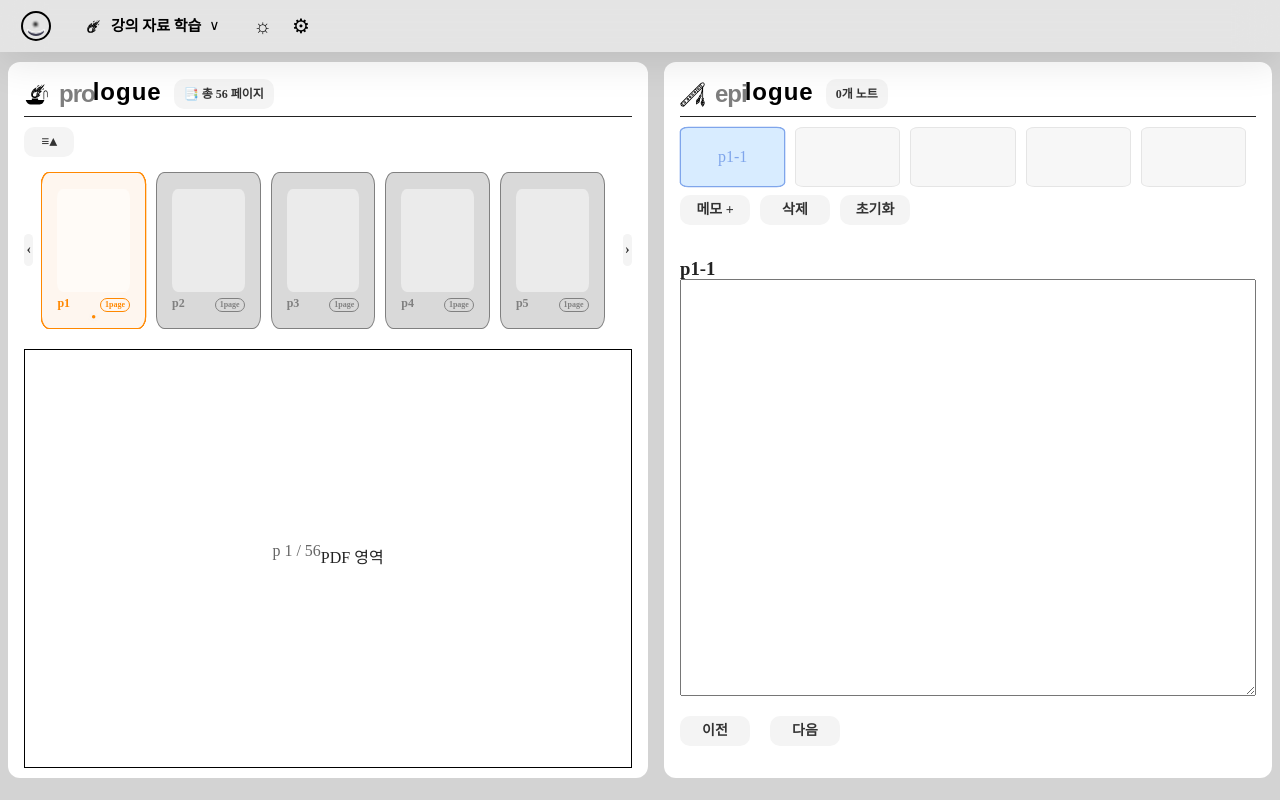
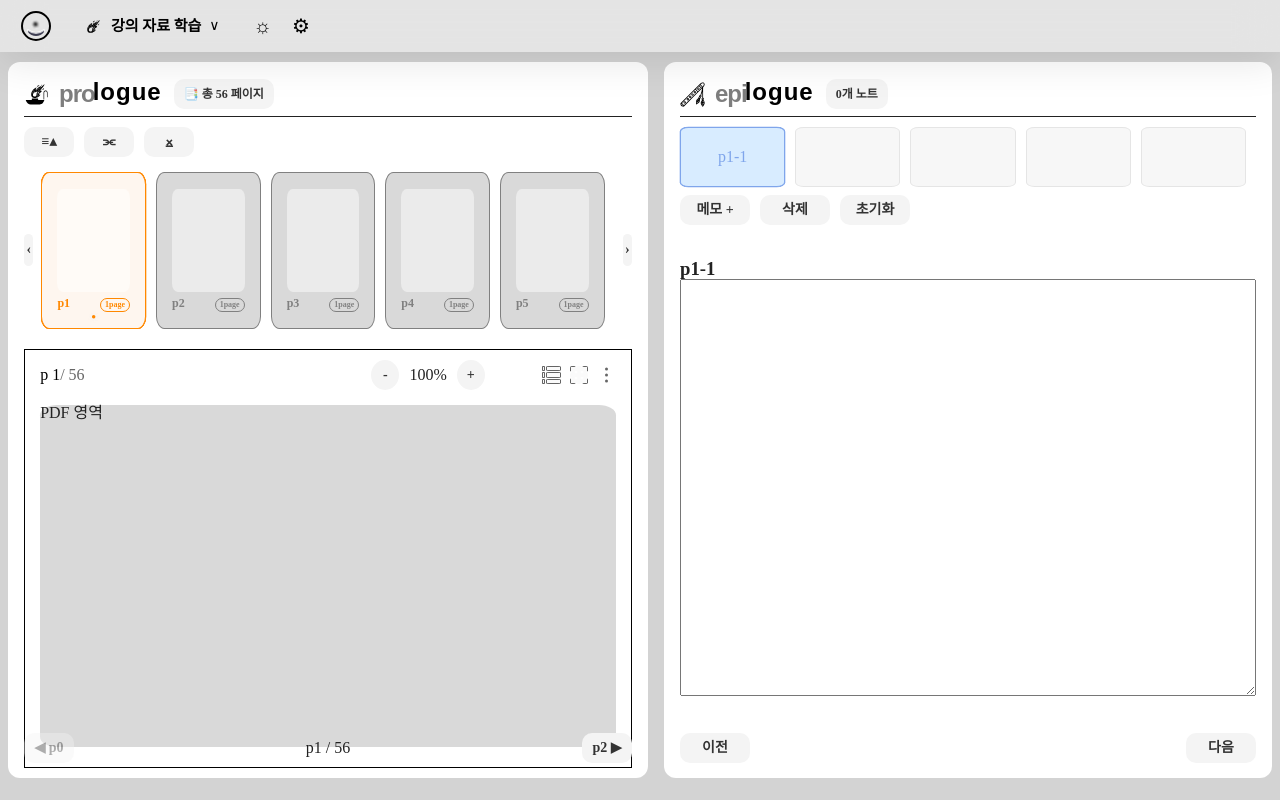
Before and after one commit to sonacbi/seeve, a React (Create React App) app in the folder seeve/: page / in a window 1280 px wide. Built offline with nearby package versions, Linux system fonts and the light colour scheme; a web font is replaced by a local one.

Commit message:
css: pdf뷰 가안. 내비게이션 버튼 확정

```diff
--- a/seeve/src/components/note/NoteControls.jsx
+++ b/seeve/src/components/note/NoteControls.jsx
@@ -118,7 +118,7 @@ const {
                 marginTop: 20,
             }}
             >
-            <div className="noteButtonGroup">
+            <div className="noteButtonGroup bottomNarrow">
                 <button onClick={()=>{
                     if(isPending){ withRollback({ action: goPrev, context: { setNotePages, setCurrentNoteId, }, })
                         }else{ goPrev();}
--- a/seeve/src/components/note/NoteNavigator.jsx
+++ b/seeve/src/components/note/NoteNavigator.jsx
@@ -71,11 +71,11 @@ const {
                         index
                         ];
                         const isActive = page?.id === currentNote?.id
-console.log(
-    page?.id,
-    currentNote?.id,
-    page?.id === currentNote?.id
-);
+                        // console.log(
+                        //     page?.id,
+                        //     currentNote?.id,
+                        //     page?.id === currentNote?.id
+                        // );
                                 const background =
                                     isActive
                                         ? noteGround
--- a/seeve/src/components/professor/ProfessorNavigator.jsx
+++ b/seeve/src/components/professor/ProfessorNavigator.jsx
@@ -142,27 +142,6 @@ function ProfessorNavigator({
     }, []);
 
     /**
-     * 스크롤 영역 크기 확인
-     * (디버깅용 로그)
-     */
-    // useEffect(() => {
-    //     const el =
-    //         scrollRef.current;
-
-    //     if (!el) return;
-
-    //     console.log(
-    //         "scrollWidth:",
-    //         el.scrollWidth
-    //     );
-
-    //     console.log(
-    //         "clientWidth:",
-    //         el.clientWidth
-    //     );
-    // }, []);
-
-    /**
      * 현재 lecture 변경 시
      * 해당 슬롯으로 자동 이동
      */
@@ -235,6 +214,15 @@ function ProfessorNavigator({
                         : "≡▴"
                     }
                 </button>
+                {/* 활성화된 페이지번호 복사. 처음 복제시 p1 → p1(1), 연관된 노트도 p1(1)-1로 변경 p1(2), p1(3), p1(4)식으로 복제*/}
+                <button>
+                    ⫘
+                </button>
+                {/* 복사된 페이지만 사용가능. 중복체크를한다. 복제된 페이지 삭제 롤백기능 있어야함*/}
+                <button>
+                    ⨱
+                </button>
+                {/* 텍스트홀더로 nn까지 입력. 이라 적힌 텍스트필드. 최대값을 넘기면 자동으로 최대값으로 바꿔서 입력 활성화된 페이지를 바꾼다.  */}
             </div>
 
             {/* 교수 페이지 슬롯 */}
--- a/seeve/src/components/professor/ProfessorPageInfo.jsx
+++ b/seeve/src/components/professor/ProfessorPageInfo.jsx
@@ -1,13 +1,29 @@
+import { useEffect, useState } from "react";
+
 function ProfessorPageInfo({
     currentLectureIndex,
     lectureCount,
 }) {
+
+    const [visible, setVisible] = useState(true);
+
+    useEffect(() => {
+        setVisible(false);
+
+        const timer = setTimeout(() => {
+            setVisible(true);
+        }, 800);
+
+        return () => clearTimeout(timer);
+    }, [currentLectureIndex]);
+
     return (
         <>
             <div id="ProfessorPageInfo"
 
             >
-                p {currentLectureIndex} /{" "}
+                <span style={{color: "black", opacity: visible ? 1 : 0.5, transition: "opacity 0.8s"}}>p {currentLectureIndex}</span>
+                /{" "}
                 {lectureCount}
             </div>
         </>
--- a/seeve/src/components/professor/ProfessorViewer.jsx
+++ b/seeve/src/components/professor/ProfessorViewer.jsx
@@ -1,17 +1,101 @@
 import ProfessorPageInfo from "./ProfessorPageInfo";
 
 function ProfessorViewer(props) {
+    const {currentLectureIndex, lectureCount, notePages, setCurrentNoteId,
+        isDark, colorPalette,
+    } =props;
+
+    const moveProfessorPage = (lecturePage) => {
+        const firstNote =
+            notePages?.[lecturePage]?.[0];
+
+        if (!firstNote) return;
+
+        setCurrentNoteId(firstNote.id);
+    };
+
+    const goPrevLecture = () => {
+        if (currentLectureIndex <= 1) return;
+
+        moveProfessorPage(
+            `p${currentLectureIndex - 1}`
+        );
+    };
+
+    const goNextLecture = () => {
+        if (currentLectureIndex >= lectureCount) return;
+
+        moveProfessorPage(
+            `p${currentLectureIndex + 1}`
+        );
+    };
+    const {PDFScreenColor
+    } = colorPalette(!isDark);
+
+    const screenColor = PDFScreenColor;
     return (
         <>
 
 
             <div id="ProfessorViewer" >
-                <ProfessorPageInfo
-                currentLectureIndex={ props.currentLectureIndex }
-                lectureCount={ props.lectureCount }
-                />
-                PDF 영역
+                <div id="ProfessorEditNavi">
+                    <ProfessorPageInfo currentLectureIndex={ props.currentLectureIndex } lectureCount={ props.lectureCount } />
+                    <div className="spacer"></div>
+                    {/* pdf 영역 확대축소 버튼 */}
+                    <div className="noteButtonGroup">
+                        <button>
+                            -
+                        </button>
+                        <span>
+                            100%
+                        </span>
+                        <button>
+                            +
+                        </button>
+                    </div>
+                    <div className="professorButtonGroup">
+                        <button style={{background:"transparent", width:"18px"}}>
+                            <div className="ContentLogo" >
+                                {Array.from({ length: 6 }).map((_, i) => ( <div key={i}></div> ))}
+                            </div>
+                        </button>
+                        <button style={{background:"transparent", width:"18px"}}>
+                            <div className="fullScreenLogo">
+                                {Array.from({ length: 9 }).map((_, i) => ( <div key={i}></div> ))}
+                            </div>
+                        </button>
+                        <button style={{background:"transparent", width:"18px"}}>
+                            <div className="additionalInfo">
+                                {Array.from({ length: 3 }).map((_, i) => ( <div key={i}></div> ))}
+                            </div>
+                        </button>
+                    </div>
+                </div>
+                <div id="PDFScreen" style={{"--screen-bg" : screenColor}}>
+                    PDF 영역
+                </div>
             </div>
+                <div className="professorButtonGroup bottomNarrow">
+
+            <button
+                disabled={currentLectureIndex <= 1}
+                onClick={goPrevLecture}
+            >
+                ◀ p{currentLectureIndex - 1}
+            </button>
+
+            <span>
+                p{currentLectureIndex} / {lectureCount}
+            </span>
+
+            <button
+                disabled={currentLectureIndex >= lectureCount}
+                onClick={goNextLecture}
+            >
+                p{currentLectureIndex + 1} ▶
+            </button>
+
+        </div>
         </>
     );
 }
--- a/seeve/src/pages/StudyDeskPage.jsx
+++ b/seeve/src/pages/StudyDeskPage.jsx
@@ -163,7 +163,7 @@ function StudyDeskPage() {
                     }}
                 >
 
-                    <NotePanel
+                <NotePanel
                     currentLectureIndex={currentLectureIndex}
                     lectureCount={lectureCount}
                     currentNote={currentNote}
--- a/seeve/src/styles/color.js
+++ b/seeve/src/styles/color.js
@@ -44,6 +44,9 @@ const colorPalette = (
                         0 0.3px ${slot_active},
                         0 -0.3px ${slot_active}`,
 
+            // professor pdfScreen 컬러
+            PDFScreenColor : !isDark ? "rgb(254, 246, 239)": "#d9d9d9", // 미선택
+
             // note 컬러
             noteGround : note_background,
             noteColor : slot_NotActive,
--- a/seeve/src/styles/studyDesk.css
+++ b/seeve/src/styles/studyDesk.css
@@ -151,8 +151,10 @@ table {
     height: 500px;
 
     display: flex;
+    flex-direction: column;
     justify-content: center;
     align-items: center;
+    position: relative;
 }
 
 /* ===========================
@@ -161,7 +163,7 @@ table {
 .noteButtonGroup,
 .professorButtonGroup{
     display: flex;
-    justify-content: flex-start;
+    justify-content:flex-start;
     align-items: center;
     flex-wrap: wrap;
 
@@ -334,6 +336,7 @@ table {
     opacity: 0.45;
 }
 
+
 .slot .PDFPreview{
     text-align: center;
     /* border: var(--slot-border); */
@@ -367,10 +370,104 @@ table {
     width: 100%;
     transform: translateY(16px);
     text-shadow:
-        2px 0 2px rgba(245, 245, 245, 0.5),
-        -2px 0 2px rgba(245, 245, 245, 0.5),
-        0 2px 2px rgba(245, 245, 245, 0.5),
-        0 -2px 2px rgba(245, 245, 245, 0.5);
+    2px 0 2px rgba(245, 245, 245, 0.5),
+    -2px 0 2px rgba(245, 245, 245, 0.5),
+    0 2px 2px rgba(245, 245, 245, 0.5),
+    0 -2px 2px rgba(245, 245, 245, 0.5);
+}
+#ProfessorEditNavi{
+    display: flex;
+    flex-direction: row;
+    width: 95%;
+    /* background : red; */
+    justify-content:space-between;
+    align-items : center;
+    margin-top: 10px;
+    /* padding : 0 5%; */
+}
+
+#ProfessorEditNavi button{
+    width: 2em;
+    aspect-ratio: 1/0.5;
+    border-radius: 50%;
+}
+.spacer{
+    width: 30%;
+}
+.ContentLogo div{
+    border-radius: 20%;
+}
+.fullScreenLogo div{
+    border-radius: 30%;
+}
+.ContentLogo, .fullScreenLogo, .additionalInfo{
+    position: relative;
+    display:grid;
+    width: 18px;
+    height: 18px;
+    pointer-events: none;
+}
+.ContentLogo{
+    grid-template-columns: 20% 80%;
+    grid-template-rows: repeat(3,auto);
+    gap : 5%;
+}
+.ContentLogo div, .fullScreenLogo div{
+    border: 1px solid rgba(0,0,0,0.60);
+    background: rgba(0,0,0,0.02);
+}
+
+.fullScreenLogo {
+    grid-template-columns: repeat(3,1fr);
+    grid-template-rows: repeat(3,1fr);
+}
+.fullScreenLogo div:nth-child(1), .fullScreenLogo div:nth-child(3){
+    border-bottom : 1px solid transparent;
+}
+.fullScreenLogo div:nth-child(7), .fullScreenLogo div:nth-child(9){
+    border-top : 1px solid transparent;
+}
+.fullScreenLogo div:nth-child(3), .fullScreenLogo div:nth-child(9){
+    border-left : 1px solid transparent;
+}
+.fullScreenLogo div:nth-child(1), .fullScreenLogo div:nth-child(7){
+    border-right : 1px solid transparent;
+}
+.fullScreenLogo div:nth-child(2), .fullScreenLogo div:nth-child(4),
+.fullScreenLogo div:nth-child(5), .fullScreenLogo div:nth-child(6),
+.fullScreenLogo div:nth-child(8) {
+    border : 1px solid transparent;
+}
+
+.additionalInfo{
+
+    grid-template-columns: 1fr;
+    grid-template-rows: repeat(3,33%);
+}
+.additionalInfo div{
+    width : 100%;
+    height : 100%;
+}
+
+.additionalInfo div::after{
+    content: "";
+    display: block;
+    width: 3px;
+    height: 3px;
+    margin : auto;
+    transform: translateY(+50%);
+    background: rgba(0,0,0,0.60);
+    border-radius: 50%;
+}
+
+#PDFScreen{
+    /* border: #222 1px solid; */
+    /* aspect-ratio: 1.414/1; */
+    background: var(--screen-bg);
+    width: 95%;
+    flex:1;
+    margin:0px 2.5% 20px 2.5%;
+    border-radius: 3%;
 }
 
 .slot .noteCount{
@@ -387,3 +484,13 @@ table {
     width: 100%;
     height: 60%;
 }
+
+/* 공통 하단 버튼 */
+
+.bottomNarrow {
+    width: calc(100% - 32px); /* 패딩값이 16. */
+    display : flex;
+    justify-content: space-between;
+    position: absolute;
+    bottom : 0px;
+}
```
